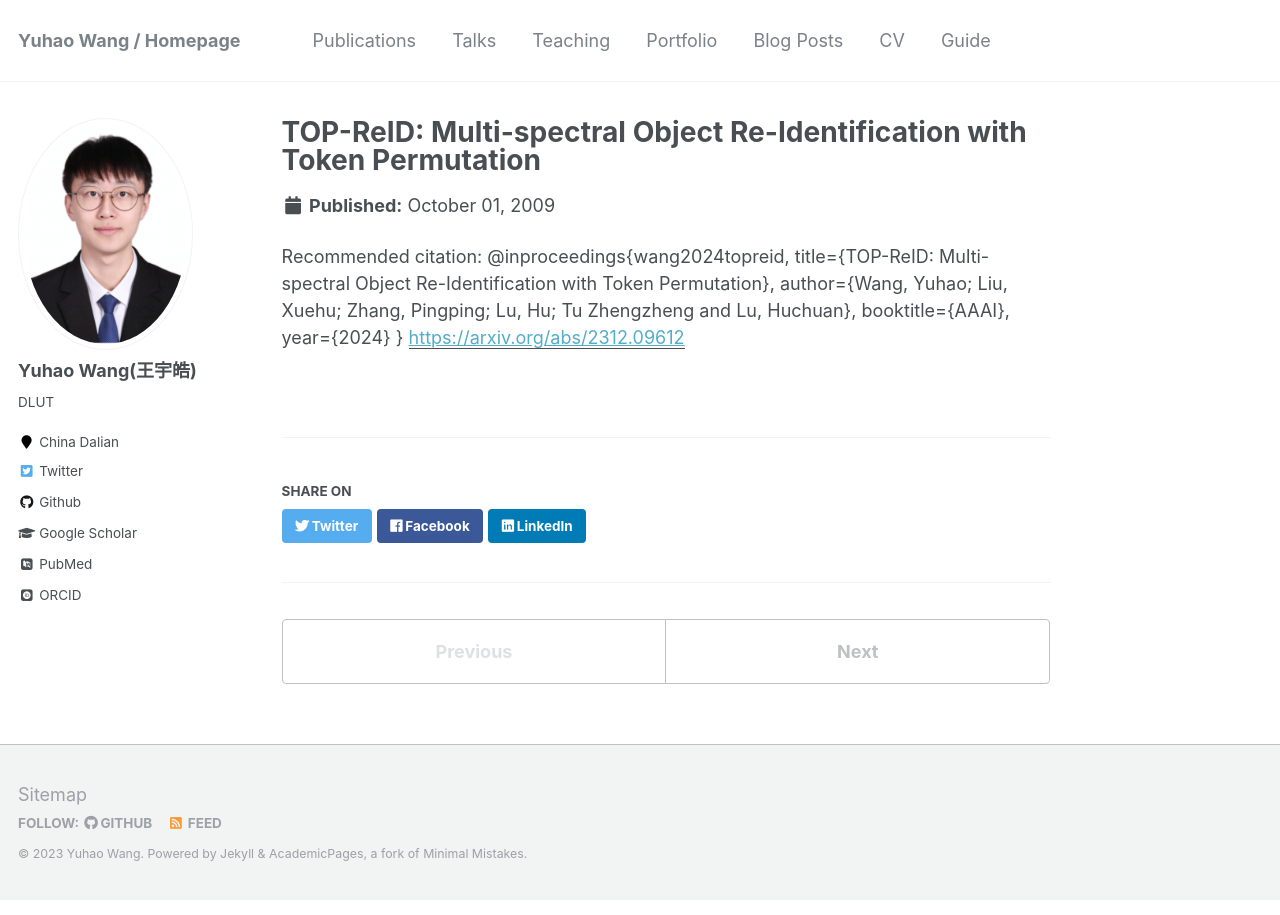
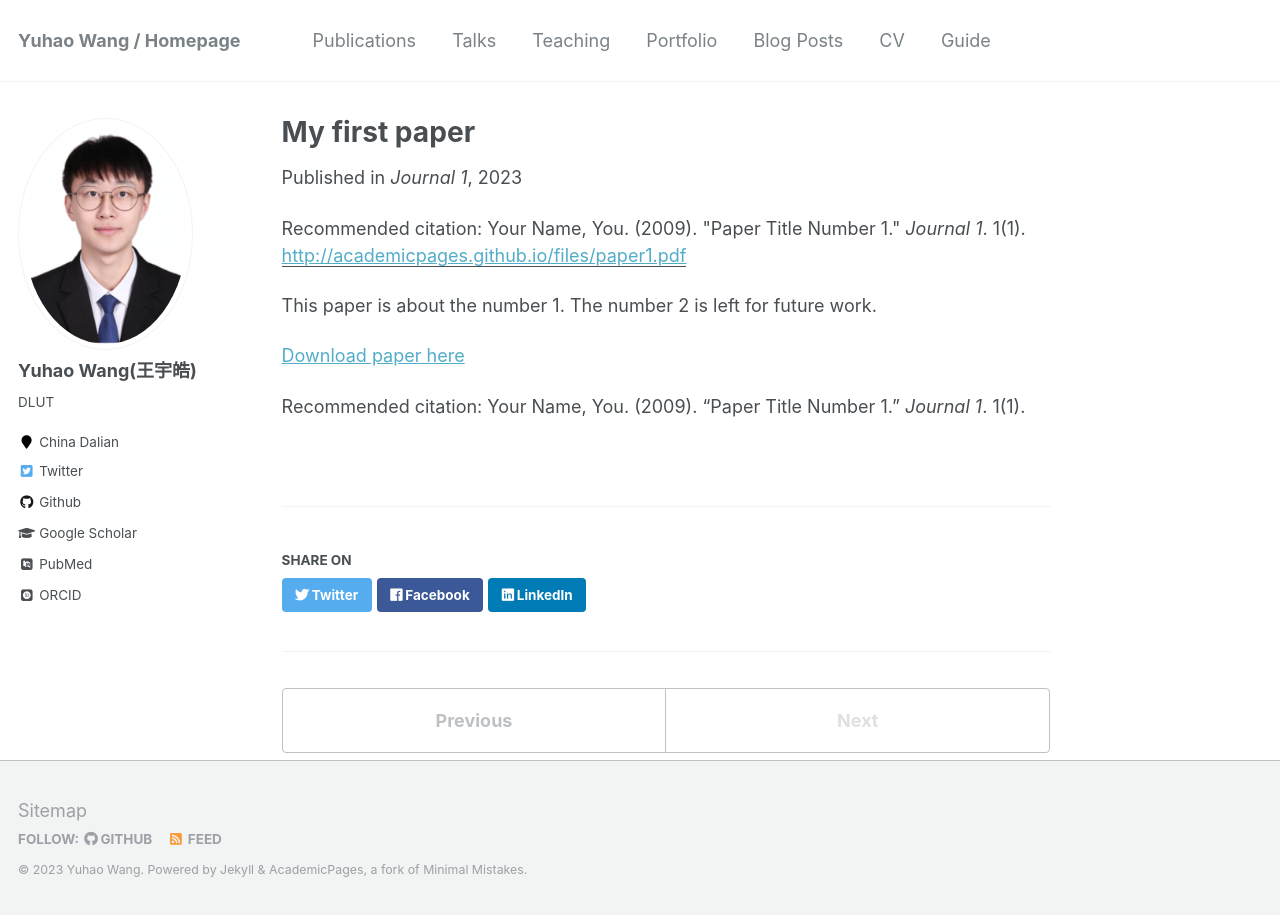
Before and after one commit to 924973292/924973292.github.io, a Jekyll site: the page built from _publications/2009-10-01-paper-title-number-1.md, in a window 1280 px wide. Built offline with Jekyll 4.4.1, drawn with Linux system fonts in a browser that asks for light colours; some web fonts are replaced.

Commit message:
pubchange

```diff
--- a/_publications/2009-10-01-paper-title-number-1.md
+++ b/_publications/2009-10-01-paper-title-number-1.md
@@ -1,12 +1,15 @@
 ---
-title: "TOP-ReID: Multi-spectral Object Re-Identification with Token Permutation"
-conference: "AAAI-2024"
-paperurl: 'https://arxiv.org/abs/2312.09612'
-codeurl: 'https://github.com/924973292/TOP-ReID'
-citation: "@inproceedings{wang2024topreid,
-  title={TOP-ReID: Multi-spectral Object Re-Identification with Token Permutation},
-  author={Wang, Yuhao; Liu, Xuehu; Zhang, Pingping; Lu, Hu; Tu Zhengzheng and Lu, Huchuan},
-  booktitle={AAAI},
-  year={2024}
-}"
+title: "My first paper"
+collection: publications
+permalink: /publication/2009-10-01-paper-title-number-1
+excerpt: 'This paper is about the number 1. The number 2 is left for future work.'
+date: 2023-12-02
+venue: 'Journal 1'
+paperurl: 'http://academicpages.github.io/files/paper1.pdf'
+citation: 'Your Name, You. (2009). &quot;Paper Title Number 1.&quot; <i>Journal 1</i>. 1(1).'
 ---
+This paper is about the number 1. The number 2 is left for future work.
+
+[Download paper here](http://academicpages.github.io/files/paper1.pdf)
+
+Recommended citation: Your Name, You. (2009). "Paper Title Number 1." <i>Journal 1</i>. 1(1).
```
